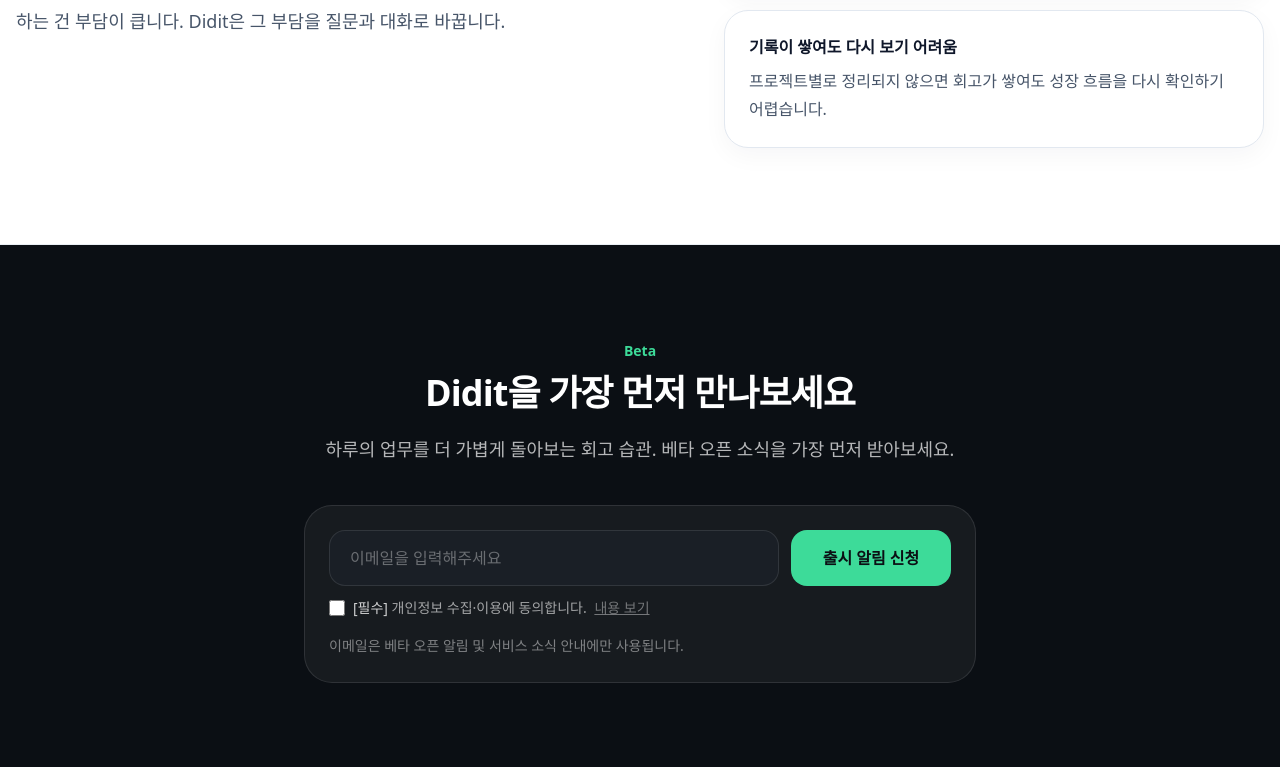
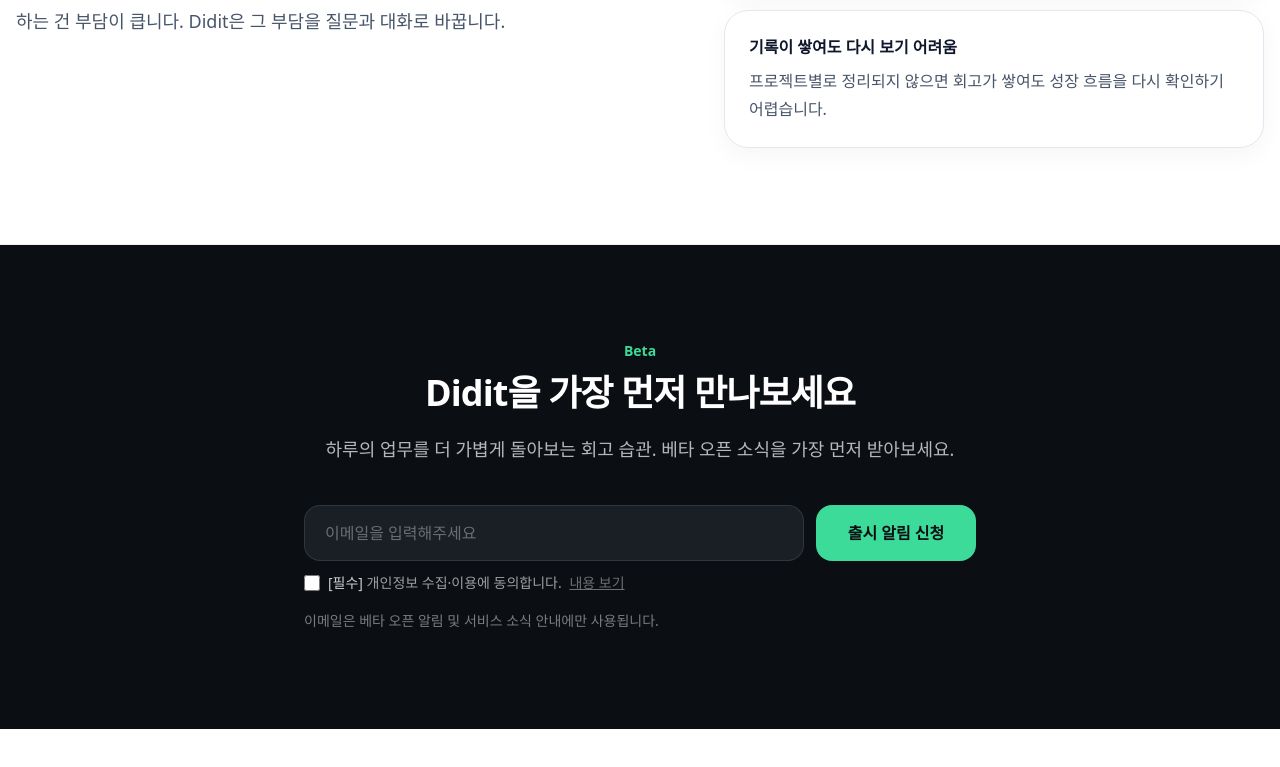
Before and after one commit to ddiddit/didit, a Nuxt app: page / in a window 1280 px wide. Shown: the part 2373-3140 px from the top of the page. After the commit the page ends 3102 px from the top, so only its background shows below. Built offline with nearby package versions, Linux system fonts and the light colour scheme.

Commit message:
refactor: UI 수정

```diff
--- a/app/components/landing/CTASection.vue
+++ b/app/components/landing/CTASection.vue
@@ -37,12 +37,7 @@
 
     const { error } = await supabase
       .from('waitlist')
-      .insert([
-        {
-          email: email.value.trim(),
-          source: 'landing',
-        },
-      ])
+      .insert([{ email: email.value.trim(), source: 'landing' }])
 
     if (error) {
       const message = error.message?.toLowerCase?.() ?? ''
@@ -83,22 +78,19 @@
       </p>
 
       <div class="mx-auto mt-10 w-full max-w-2xl">
-        <div
-          v-if="!isSubmitted"
-          class="rounded-[28px] border border-white/10 bg-white/5 p-4 sm:p-6"
-        >
+        <div v-if="!isSubmitted">
           <div class="flex flex-col gap-3 sm:flex-row">
             <input
               v-model="email"
               type="email"
               placeholder="이메일을 입력해주세요"
-              class="h-14 flex-1 rounded-2xl border border-white/10 bg-[#1A1F26] px-5 text-base text-white placeholder:text-white/35 outline-none transition focus:border-[#3DDB99]/50 focus:ring-2 focus:ring-[#3DDB99]/20"
+              class="h-14 w-full rounded-2xl border border-white/10 bg-[#1A1F26] px-5 text-base text-white placeholder:text-white/35 outline-none transition focus:border-[#3DDB99]/50 focus:ring-2 focus:ring-[#3DDB99]/20"
               @keyup.enter="submitWaitlist"
             />
 
             <button
               type="button"
-              class="h-14 rounded-2xl bg-[#3DDB99] px-6 text-base font-semibold text-[#0b0f14] transition hover:brightness-95 disabled:opacity-60 sm:min-w-[160px]"
+              class="h-14 shrink-0 rounded-2xl bg-[#3DDB99] px-6 text-base font-semibold text-[#0b0f14] transition hover:brightness-95 disabled:opacity-60 sm:min-w-[160px]"
               :disabled="isLoading"
               @click="submitWaitlist"
             >
@@ -106,7 +98,6 @@
             </button>
           </div>
 
-          <!-- 동의 체크박스 -->
           <div class="mt-3 flex items-start gap-2">
             <input
               id="agree"
```
